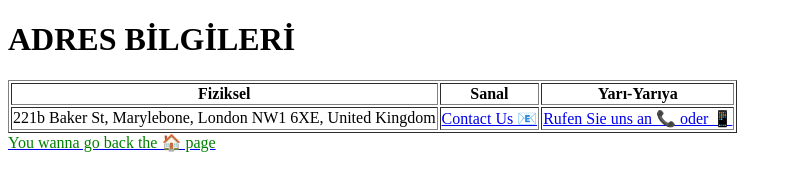
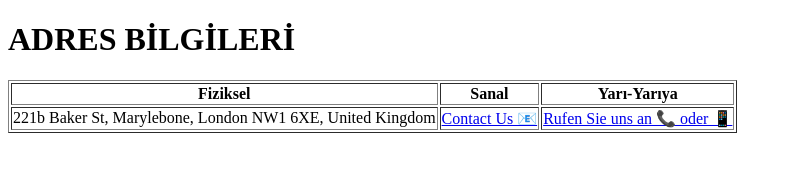
Before and after one commit to Atikeakaran/TheFirm, a plain HTML site: page html/contact.html in a window 1280 px wide. Shown: the whole page, without its empty margins (0-792 px from the left). Drawn offline with Linux system fonts and the light colour scheme.

Commit message:
Fix
@numeric4

```diff
--- a/html/contact.html
+++ b/html/contact.html
@@ -32,6 +32,8 @@
             </td>
         </tr>
     </table>
-    <a href="/index.html"><font color="Green">You wanna go back the 🏠 page</font></a>
+    <!-- <a href="/index.html"><font color="Green">You wanna go back the 🏠 page</font></a> -->
+
+    <br>
 </body>
 </html>
```
